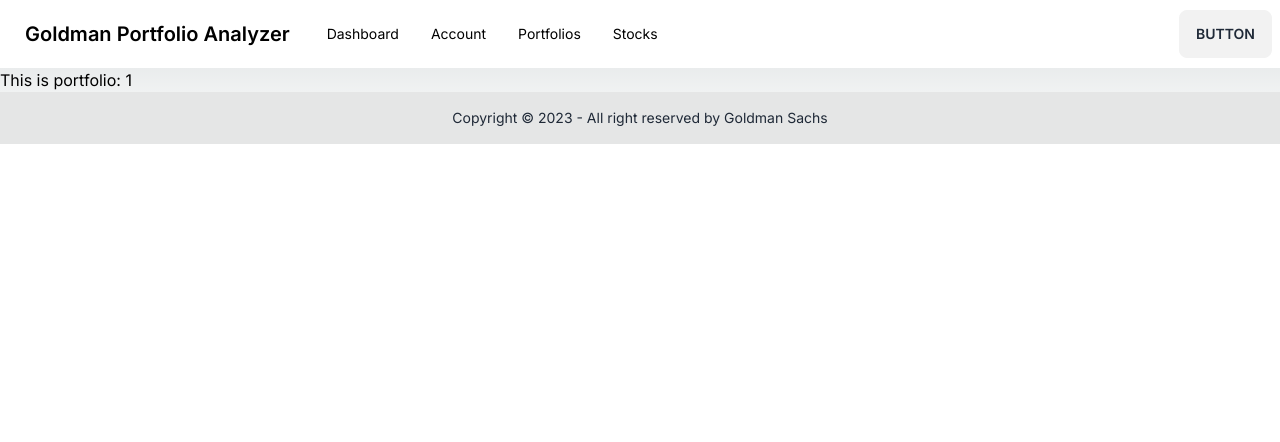
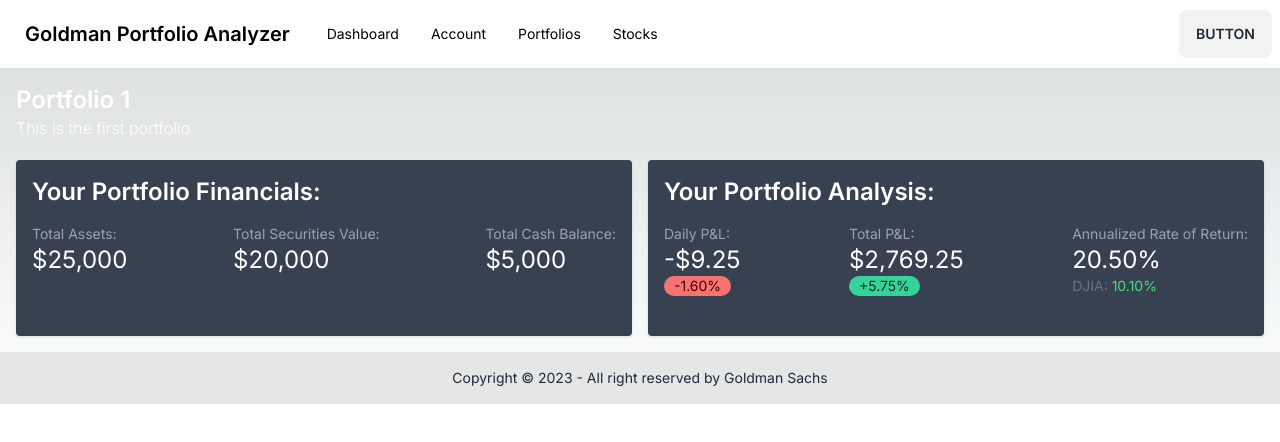
Before and after one commit to quinncheong/goldman-sachs-portfolio-manager, a Next.js app in the folder frontend/: page /portfolios/1 in a window 1280 px wide. Shown: the top 442 px of the page. Built offline with nearby package versions, Linux system fonts and the light colour scheme.

Commit message:
Added analysis component + merged portfolio into dashboard

```diff
--- a/frontend/src/app/(authenticated)/dashboard/page.js
+++ b/frontend/src/app/(authenticated)/dashboard/page.js
@@ -1,113 +1,54 @@
 import Image from 'next/image'
+import Portfolio from '../portfolios/page'
 
 export default function Dashboard() {
   return (
-    <main className="flex min-h-screen flex-col items-center justify-between p-24">
-      <div className="z-10 max-w-5xl w-full items-center justify-between font-mono text-sm lg:flex">
-        <p className="fixed left-0 top-0 flex w-full justify-center border-b border-gray-300 bg-gradient-to-b from-zinc-200 pb-6 pt-8 backdrop-blur-2xl dark:border-neutral-800 dark:bg-zinc-800/30 dark:from-inherit lg:static lg:w-auto  lg:rounded-xl lg:border lg:bg-gray-200 lg:p-4 lg:dark:bg-zinc-800/30">
-          Get started by editing&nbsp;
-          <code className="font-mono font-bold">src/app/page.js</code>
-        </p>
-        <div className="fixed bottom-0 left-0 flex h-48 w-full items-end justify-center bg-gradient-to-t from-white via-white dark:from-black dark:via-black lg:static lg:h-auto lg:w-auto lg:bg-none">
-          <a
-            className="pointer-events-none flex place-items-center gap-2 p-8 lg:pointer-events-auto lg:p-0"
-            href="https://vercel.com?utm_source=create-next-app&utm_medium=appdir-template&utm_campaign=create-next-app"
-            target="_blank"
-            rel="noopener noreferrer"
-          >
-            By{' '}
-            <Image
-              src="/vercel.svg"
-              alt="Vercel Logo"
-              className="dark:invert"
-              width={100}
-              height={24}
-              priority
-            />
-          </a>
+    <div className="min-w-full">
+      <div className="container mx-auto p-4 text-white">
+        <div className="grid grid-cols-1 sm:grid-cols-2 gap-4">
+          <div className="bg-gray-700 p-4 rounded shadow flex flex-col pb-10">
+            <h2 className="text-xl sm:text-2xl font-semibold mb-4">Your Account Financials:</h2>
+            <div className="flex flex-col sm:flex-row justify-between">
+              <div className="flex flex-col mb-4 sm:mb-0">
+                <span className="text-sm sm:text-md text-gray-400">Total Assets:</span>
+                <span className="text-lg sm:text-2xl">$50,000</span>
+              </div>
+              <div className="flex flex-col mb-4 sm:mb-0">
+                <span className="text-sm sm:text-md text-gray-400">Total Securities Value:</span>
+                <span className="text-lg sm:text-2xl">$40,000</span>
+              </div>
+              <div className="flex flex-col">
+                <span className="text-sm sm:text-md text-gray-400">Total Cash Balance:</span>
+                <span className="text-lg sm:text-2xl">$10,000</span>
+              </div>
+            </div>
+          </div>
+          <div className="bg-gray-700 p-4 rounded shadow flex flex-col pb-10">
+            <h2 className="text-xl sm:text-2xl font-semibold mb-4">Your Account Analysis:</h2>
+            <div className="flex flex-col sm:flex-row justify-between">
+              <div className="flex flex-col mb-4 sm:mb-0">
+                <span className="text-sm sm:text-md text-gray-400">Daily P&amp;L:</span>
+                <span className="text-lg sm:text-2xl">-$800</span>
+                <div className="badge badge-error">-1.6%</div>
+              </div>
+              <div className="flex flex-col mb-4 sm:mb-0">
+                <span className="text-sm sm:text-md text-gray-400">Total P&amp;L:</span>
+                <span className="text-lg sm:text-2xl">$4,000</span>
+                <div className="badge badge-success">+5.75%</div>
+              </div>
+              <div className="flex flex-col">
+                <span className="text-sm sm:text-md text-gray-400">Annualized Rate of Return:</span>
+                <span className="text-lg sm:text-2xl">20.50%</span>
+                <div className="text-sm">
+                  <span className="text-gray-500">DJIA: </span>
+                  <span className="text-green-400">10.10%</span>
+                </div>
+              </div>
+            </div>
+          </div>
         </div>
       </div>
-
-      <div className="relative flex place-items-center before:absolute before:h-[300px] before:w-[480px] before:-translate-x-1/2 before:rounded-full before:bg-gradient-radial before:from-white before:to-transparent before:blur-2xl before:content-[''] after:absolute after:-z-20 after:h-[180px] after:w-[240px] after:translate-x-1/3 after:bg-gradient-conic after:from-sky-200 after:via-blue-200 after:blur-2xl after:content-[''] before:dark:bg-gradient-to-br before:dark:from-transparent before:dark:to-blue-700 before:dark:opacity-10 after:dark:from-sky-900 after:dark:via-[#0141ff] after:dark:opacity-40 before:lg:h-[360px] z-[-1]">
-        <Image
-          className="relative dark:drop-shadow-[0_0_0.3rem_#ffffff70] dark:invert"
-          src="/next.svg"
-          alt="Next.js Logo"
-          width={180}
-          height={37}
-          priority
-        />
-      </div>
-
-      <div className="mb-32 grid text-center lg:max-w-5xl lg:w-full lg:mb-0 lg:grid-cols-4 lg:text-left">
-        <a
-          href="https://nextjs.org/docs?utm_source=create-next-app&utm_medium=appdir-template&utm_campaign=create-next-app"
-          className="group rounded-lg border border-transparent px-5 py-4 transition-colors hover:border-gray-300 hover:bg-gray-100 hover:dark:border-neutral-700 hover:dark:bg-neutral-800/30"
-          target="_blank"
-          rel="noopener noreferrer"
-        >
-          <h2 className={`mb-3 text-2xl font-semibold`}>
-            Docs{' '}
-            <span className="inline-block transition-transform group-hover:translate-x-1 motion-reduce:transform-none">
-              -&gt;
-            </span>
-          </h2>
-          <p className={`m-0 max-w-[30ch] text-sm opacity-50`}>
-            Find in-depth information about Next.js features and API.
-          </p>
-        </a>
-
-        <a
-          href="https://nextjs.org/learn?utm_source=create-next-app&utm_medium=appdir-template-tw&utm_campaign=create-next-app"
-          className="group rounded-lg border border-transparent px-5 py-4 transition-colors hover:border-gray-300 hover:bg-gray-100 hover:dark:border-neutral-700 hover:dark:bg-neutral-800 hover:dark:bg-opacity-30"
-          target="_blank"
-          rel="noopener noreferrer"
-        >
-          <h2 className={`mb-3 text-2xl font-semibold`}>
-            Learn{' '}
-            <span className="inline-block transition-transform group-hover:translate-x-1 motion-reduce:transform-none">
-              -&gt;
-            </span>
-          </h2>
-          <p className={`m-0 max-w-[30ch] text-sm opacity-50`}>
-            Learn about Next.js in an interactive course with&nbsp;quizzes!
-          </p>
-        </a>
-
-        <a
-          href="https://vercel.com/templates?framework=next.js&utm_source=create-next-app&utm_medium=appdir-template&utm_campaign=create-next-app"
-          className="group rounded-lg border border-transparent px-5 py-4 transition-colors hover:border-gray-300 hover:bg-gray-100 hover:dark:border-neutral-700 hover:dark:bg-neutral-800/30"
-          target="_blank"
-          rel="noopener noreferrer"
-        >
-          <h2 className={`mb-3 text-2xl font-semibold`}>
-            Templates{' '}
-            <span className="inline-block transition-transform group-hover:translate-x-1 motion-reduce:transform-none">
-              -&gt;
-            </span>
-          </h2>
-          <p className={`m-0 max-w-[30ch] text-sm opacity-50`}>
-            Explore the Next.js 13 playground.
-          </p>
-        </a>
-
-        <a
-          href="https://vercel.com/new?utm_source=create-next-app&utm_medium=appdir-template&utm_campaign=create-next-app"
-          className="group rounded-lg border border-transparent px-5 py-4 transition-colors hover:border-gray-300 hover:bg-gray-100 hover:dark:border-neutral-700 hover:dark:bg-neutral-800/30"
-          target="_blank"
-          rel="noopener noreferrer"
-        >
-          <h2 className={`mb-3 text-2xl font-semibold`}>
-            Deploy{' '}
-            <span className="inline-block transition-transform group-hover:translate-x-1 motion-reduce:transform-none">
-              -&gt;
-            </span>
-          </h2>
-          <p className={`m-0 max-w-[30ch] text-sm opacity-50`}>
-            Instantly deploy your Next.js site to a shareable URL with Vercel.
-          </p>
-        </a>
-      </div>
-    </main>
+      <Portfolio />
+    </div>
   )
 }
--- a/frontend/src/app/(authenticated)/portfolios/[id]/page.jsx
+++ b/frontend/src/app/(authenticated)/portfolios/[id]/page.jsx
@@ -23,7 +23,52 @@
 
   return (
     <div>
-      <p>This is portfolio: {params.id}</p>
+      <div className="container mx-auto p-4 dark:bg-gray-800 text-white">
+        <h2 className="text-xl sm:text-2xl font-semibold">{data.name}</h2>
+        <span className="text-m sm:text-l font-light">{data.description}</span>
+        <div className="grid grid-cols-1 sm:grid-cols-2 gap-4 mt-5">
+          <div className="bg-gray-700 p-4 rounded shadow flex flex-col pb-10">
+            <h2 className="text-xl sm:text-2xl font-semibold mb-4">Your Portfolio Financials:</h2>
+            <div className="flex flex-col sm:flex-row justify-between">
+              <div className="flex flex-col mb-4 sm:mb-0">
+                <span className="text-sm sm:text-md text-gray-400">Total Assets:</span>
+                <span className="text-lg sm:text-2xl">$25,000</span>
+              </div>
+              <div className="flex flex-col mb-4 sm:mb-0">
+                <span className="text-sm sm:text-md text-gray-400">Total Securities Value:</span>
+                <span className="text-lg sm:text-2xl">$20,000</span>
+              </div>
+              <div className="flex flex-col">
+                <span className="text-sm sm:text-md text-gray-400">Total Cash Balance:</span>
+                <span className="text-lg sm:text-2xl">$5,000</span>
+              </div>
+            </div>
+          </div>
+          <div className="bg-gray-700 p-4 rounded shadow flex flex-col pb-10">
+            <h2 className="text-xl sm:text-2xl font-semibold mb-4">Your Portfolio Analysis:</h2>
+            <div className="flex flex-col sm:flex-row justify-between">
+              <div className="flex flex-col mb-4 sm:mb-0">
+                <span className="text-sm sm:text-md text-gray-400">Daily P&amp;L:</span>
+                <span className="text-lg sm:text-2xl">-$9.25</span>
+                <div className="badge badge-error">-1.60%</div>
+              </div>
+              <div className="flex flex-col mb-4 sm:mb-0">
+                <span className="text-sm sm:text-md text-gray-400">Total P&amp;L:</span>
+                <span className="text-lg sm:text-2xl">$2,769.25</span>
+                <div className="badge badge-success">+5.75%</div>
+              </div>
+              <div className="flex flex-col">
+                <span className="text-sm sm:text-md text-gray-400">Annualized Rate of Return:</span>
+                <span className="text-lg sm:text-2xl">20.50%</span>
+                <div className="text-sm">
+                  <span className="text-gray-500">DJIA: </span>
+                  <span className="text-green-400">10.10%</span>
+                </div>
+              </div>
+            </div>
+          </div>
+        </div>
+      </div>
     </div>
   );
 }
--- a/frontend/src/app/(authenticated)/portfolios/page.js
+++ b/frontend/src/app/(authenticated)/portfolios/page.js
@@ -12,6 +12,7 @@
 
   return (
     <div className="container flex flex-col m-auto p-5 h-screen">
+      <h2 className="text-xl sm:text-2xl font-semibold mb-5">Your Portfolio:</h2>
       <div className="flex flex-wrap gap-5">{renderPortfolios()}</div>
     </div>
   );
```
